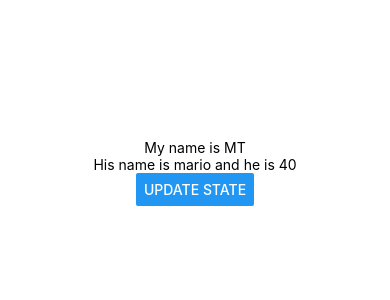
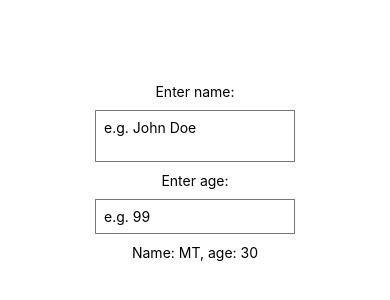
Before and after one commit to TranTuanVu4897/First-React-Native-Tutorial, a React Native app: screen / in a window 390 px wide. Shown: the part 250-550 px from the top of the page. Built offline with nearby package versions, Linux system fonts and the light colour scheme.

Commit message:
example for input

```diff
--- a/App.js
+++ b/App.js
@@ -1,26 +1,29 @@
 import React, { useState } from 'react'; //this use hook
-import { StyleSheet, Text, View, Button } from 'react-native';
+import { StyleSheet, Text, View, TextInput } from 'react-native';
 
 export default function App() {
     const [name, setName] = useState('MT');
-
-    const [person, setPerson] = useState({ name: 'mario', age: 40 }); //example for an object
-
-    const clickHandler = () => {
-        setName('TM');
-        setPerson({ name: 'luigi', age: 45 });
-    };
+    const [age, setAge] = useState(30);
 
     return (
         <View style={styles.container}>
-            <Text>My name is {name}</Text>
+            <Text>Enter name:</Text>
+            <TextInput
+                multiline //multiple line see more at https://reactnative.dev/docs/textinput
+                style={styles.input}
+                placeholder="e.g. John Doe"
+                onChangeText={val => setName(val)}
+            />
+            <Text>Enter age:</Text>
+            <TextInput
+                keyboardType="numeric" //type input. see more at https://reactnative.dev/docs/textinput
+                style={styles.input}
+                placeholder="e.g. 99"
+                onChangeText={val => setAge(val)}
+            />
             <Text>
-                His name is {person.name} and he is {person.age}
+                Name: {name}, age: {age}
             </Text>
-            <View style={styles.buttonContainer}>
-                {/* button in react is self close tag */}
-                <Button title="update state" onPress={clickHandler} />
-            </View>
         </View>
     );
 }
@@ -32,4 +35,11 @@
         alignItems: 'center',
         justifyContent: 'center',
     },
+    input: {
+        borderWidth: 1,
+        borderColor: '#777',
+        padding: 8,
+        margin: 10,
+        width: 200,
+    },
 });
```
